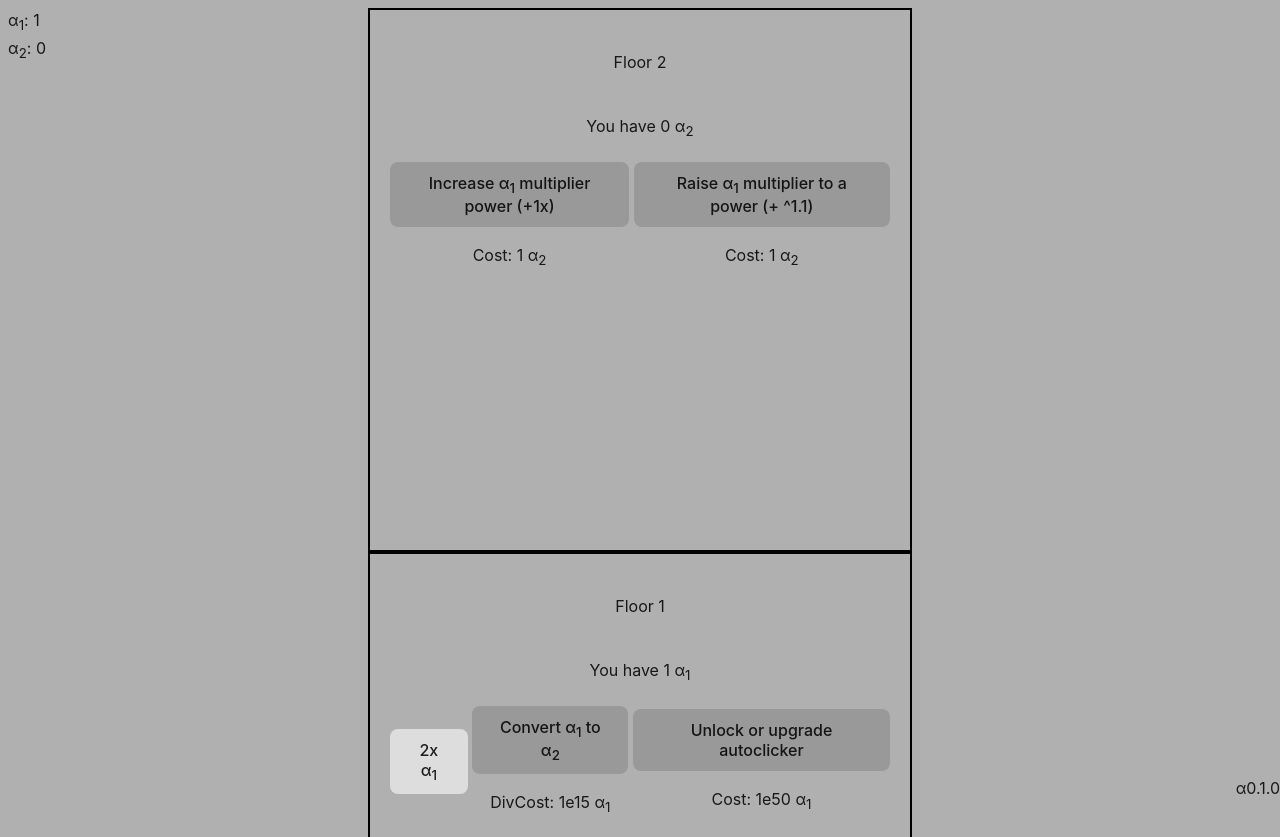
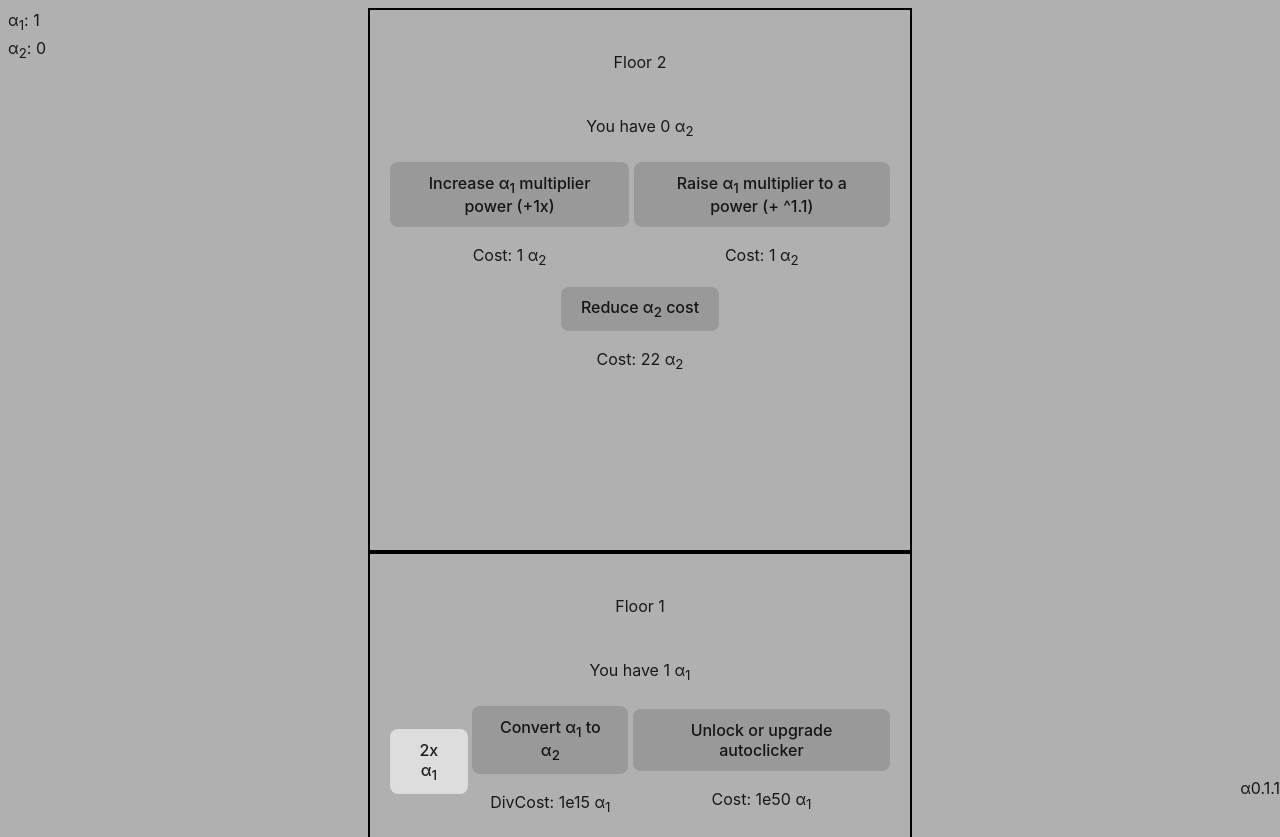
Before and after one commit to XnoobSpeakable/Exponential-Tower, a website built with Vite: page index.html in a window 1280 px wide. Shown: the top 837 px of the page. Built offline with nearby package versions, Linux system fonts and the light colour scheme.

Commit message:
new upgrade a0.1.1

```diff
--- a/index.html
+++ b/index.html
@@ -23,6 +23,12 @@
           <p id="upaonepowercost">Cost: 1</p>
         </div>
       </div>
+      <div class="buttonrow">
+        <div>
+          <button id="upconversion">Reduce α<sub>2</sub> cost</button>
+          <p id="upconversioncost">Cost: 22</p>
+        </div>
+      </div>
     </div>
 
     <div class="floor bordered centered">
@@ -41,7 +47,7 @@
       </div>
     </div>
 
-    <div id="version">α0.1.0</div>
+    <div id="version">α0.1.1</div>
     <button id="wipesave">wipesave</button>
   </body>
 </html>
--- a/src/data.ts
+++ b/src/data.ts
@@ -7,7 +7,8 @@ const player: Player = {
         convertaone: new ExpantaNumX('0'),
         upaonemult: new ExpantaNumX('0'),
         upaonepower: new ExpantaNumX('0'),
-        autoclick: new ExpantaNumX('0')
+        autoclick: new ExpantaNumX('0'),
+        upconversion: new ExpantaNumX('0')
     },
     doubleaonemult: new ExpantaNumX('2'),
     autoclickKey: 0,
--- a/src/upgrades.ts
+++ b/src/upgrades.ts
@@ -26,7 +26,8 @@ export const upgrades: Upgrades = {
         cost: new ExpantaNumX('1e15'),
         costType: "div",
         costFormula: () => {
-            upgrades.convertaone.cost = ExpantaNumX.pow(1e15, player.upgradesBought.convertaone.plus(1))
+            const x = ExpantaNumX.pow(1e15, ExpantaNumX.div(1, player.upgradesBought.upconversion.div(10).plus(1)))
+            upgrades.convertaone.cost = ExpantaNumX.pow(x, player.upgradesBought.convertaone.plus(1))
         },
         currency: "alphaone",
         upgrFunction: () => {
@@ -76,6 +77,19 @@ export const upgrades: Upgrades = {
                 player.autoclickKey = 1000 / player.upgradesBought.autoclick.toNumber()
             }
             player.autoclickFlag = true
+        }
+    },
+    upconversion: {
+        buttonDiv: "upconversion",
+        costDiv: "upconversioncost",
+        cost: new ExpantaNumX('22'),
+        costType: "sub",
+        costFormula: () => {
+            upgrades.upconversion.cost = ExpantaNumX.pow(3, player.upgradesBought.upconversion).times(22)
+        },
+        currency: "alphatwo",
+        upgrFunction: () => {
+            upgrades.convertaone.costFormula()
         }
     },
 }
@@ -149,3 +163,6 @@ element("upaonepower").onclick = () => {
 element("autoclick").onclick = () => {
     buyUpgrade(upgrades.autoclick)
 };
+element("upconversion").onclick = () => {
+    buyUpgrade(upgrades.upconversion)
+};
```
